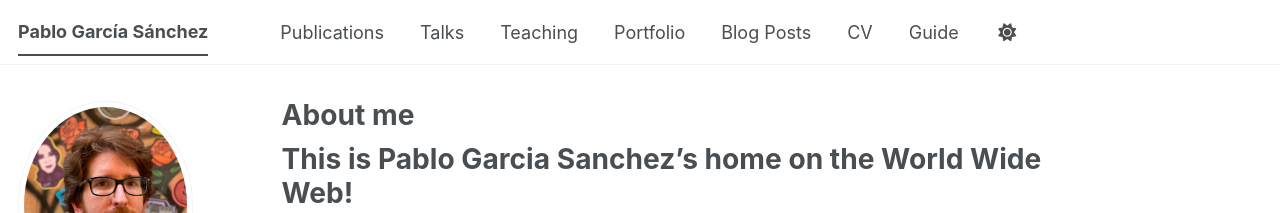
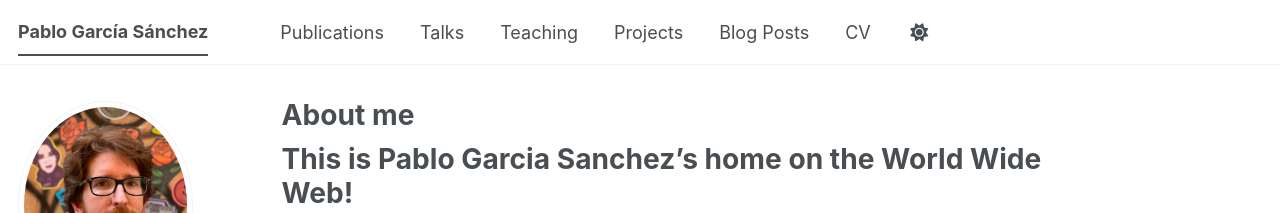
Before and after one commit to fergunet/fergunet.github.io, a Jekyll site: the page built from _pages/about.md, in a window 1280 px wide. Shown: the top 213 px of the page. Built offline with Jekyll 4.4.1, drawn with Linux system fonts in a browser that asks for light colours; some web fonts are replaced; a script bundle is joined from its source files by our own code; library files that are not in the unit come from our copies; a file with an impossible date is left out.

Commit message:
Removed portfolio from nav menu

```diff
--- a/_data/navigation.yml
+++ b/_data/navigation.yml
@@ -17,8 +17,8 @@ main:
   - title: "Teaching"
     url: /teaching/
 
-  - title: "Portfolio"
-    url: /portfolio/
+  - title: "Projects"
+    url: /projects/
 
   - title: "Blog Posts"
     url: /year-archive/
@@ -29,5 +29,5 @@ main:
   # - title: "CV"
   #   url: /cv-json/
 
-  - title: "Guide"
-    url: /markdown/
+  #- title: "Guide"
+  #  url: /markdown/
```
